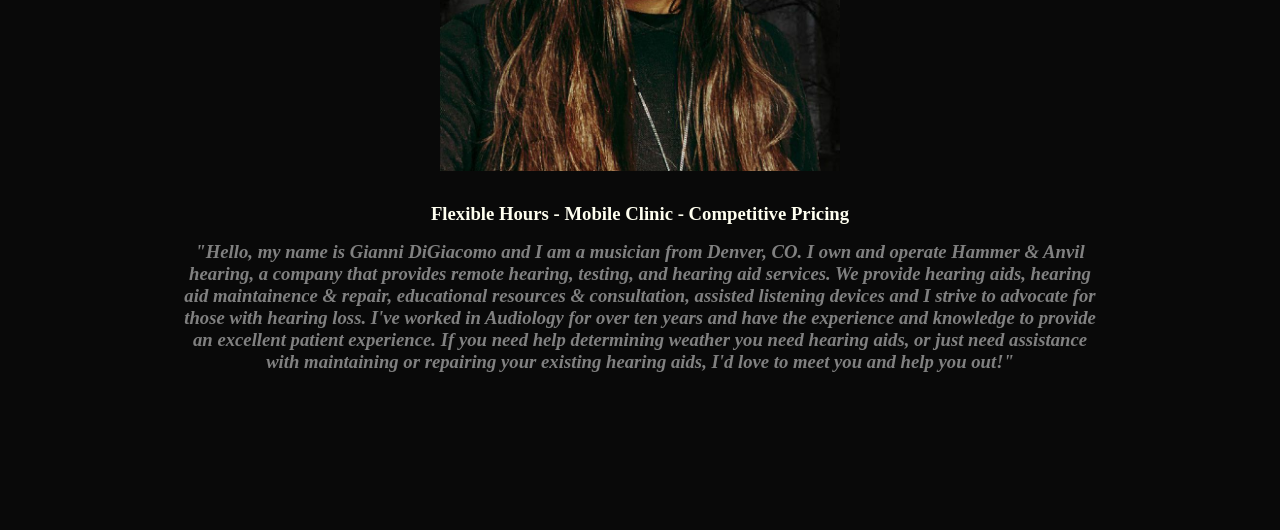
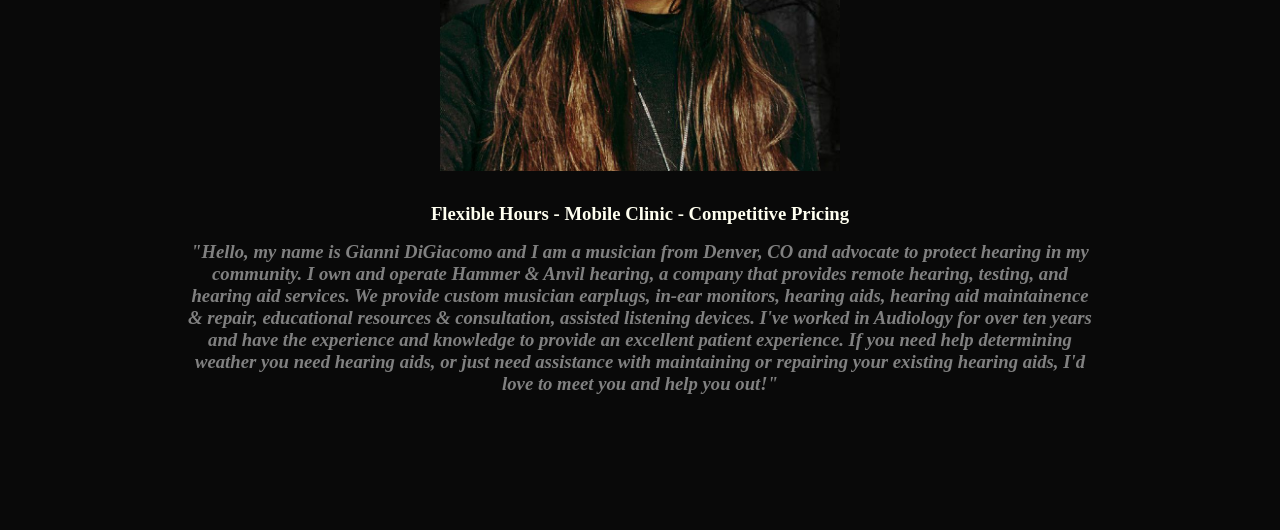
Before and after one commit to BenjaminPitts/hammer-and-anvil, a Gatsby site: page / in a window 1280 px wide. Shown: the part 1361-1891 px from the top of the page. Built offline with nearby package versions, Linux system fonts and the light colour scheme; Gatsby itself is replaced by a stand-in of ours.

Commit message:
minor change to trigger webhook event

```diff
--- a/src/pages/index.js
+++ b/src/pages/index.js
@@ -75,7 +75,7 @@
     </strong>
     <h3>Flexible Hours - Mobile Clinic - Competitive Pricing</h3>
     <div class='text-block'>
-    <h3><i>"Hello, my name is Gianni DiGiacomo and I am a musician from Denver, CO. I own and operate Hammer & Anvil hearing, a company that provides remote hearing, testing, and hearing aid services. We provide hearing aids, hearing aid maintainence & repair, educational resources & consultation, assisted listening devices and I strive to advocate for those with hearing loss. I've worked in Audiology for over ten years and have the experience and knowledge to provide an excellent patient experience. If you need help determining weather you need hearing aids, or just need assistance with maintaining or repairing your existing hearing aids, I'd love to meet you and help you out!"</i></h3>
+    <h3><i>"Hello, my name is Gianni DiGiacomo and I am a musician from Denver, CO and advocate to protect hearing in my community. I own and operate Hammer & Anvil hearing, a company that provides remote hearing, testing, and hearing aid services. We provide custom musician earplugs, in-ear monitors, hearing aids, hearing aid maintainence & repair, educational resources & consultation, assisted listening devices. I've worked in Audiology for over ten years and have the experience and knowledge to provide an excellent patient experience. If you need help determining weather you need hearing aids, or just need assistance with maintaining or repairing your existing hearing aids, I'd love to meet you and help you out!"</i></h3>
     </div>
 
   </Layout>
```
